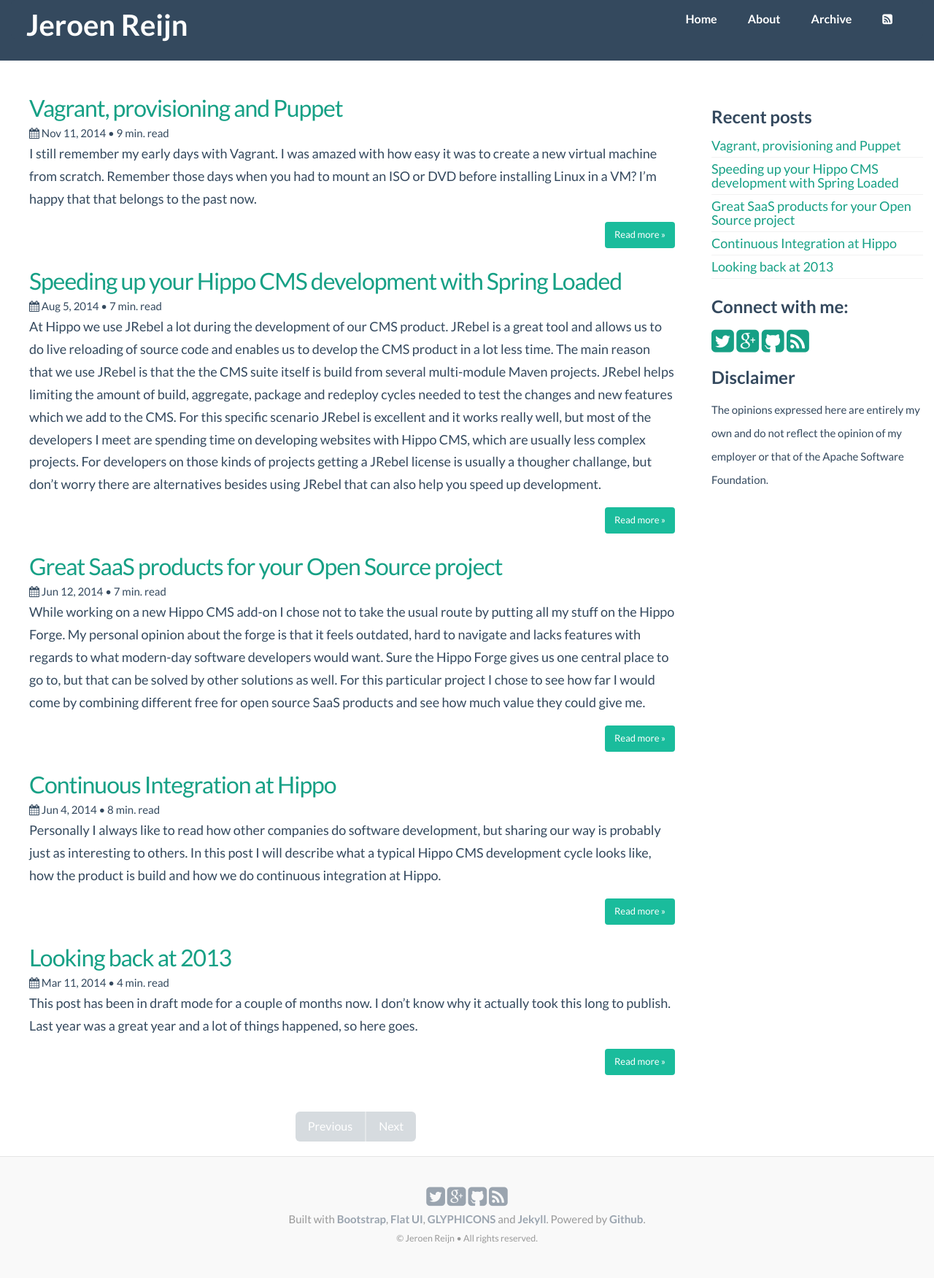
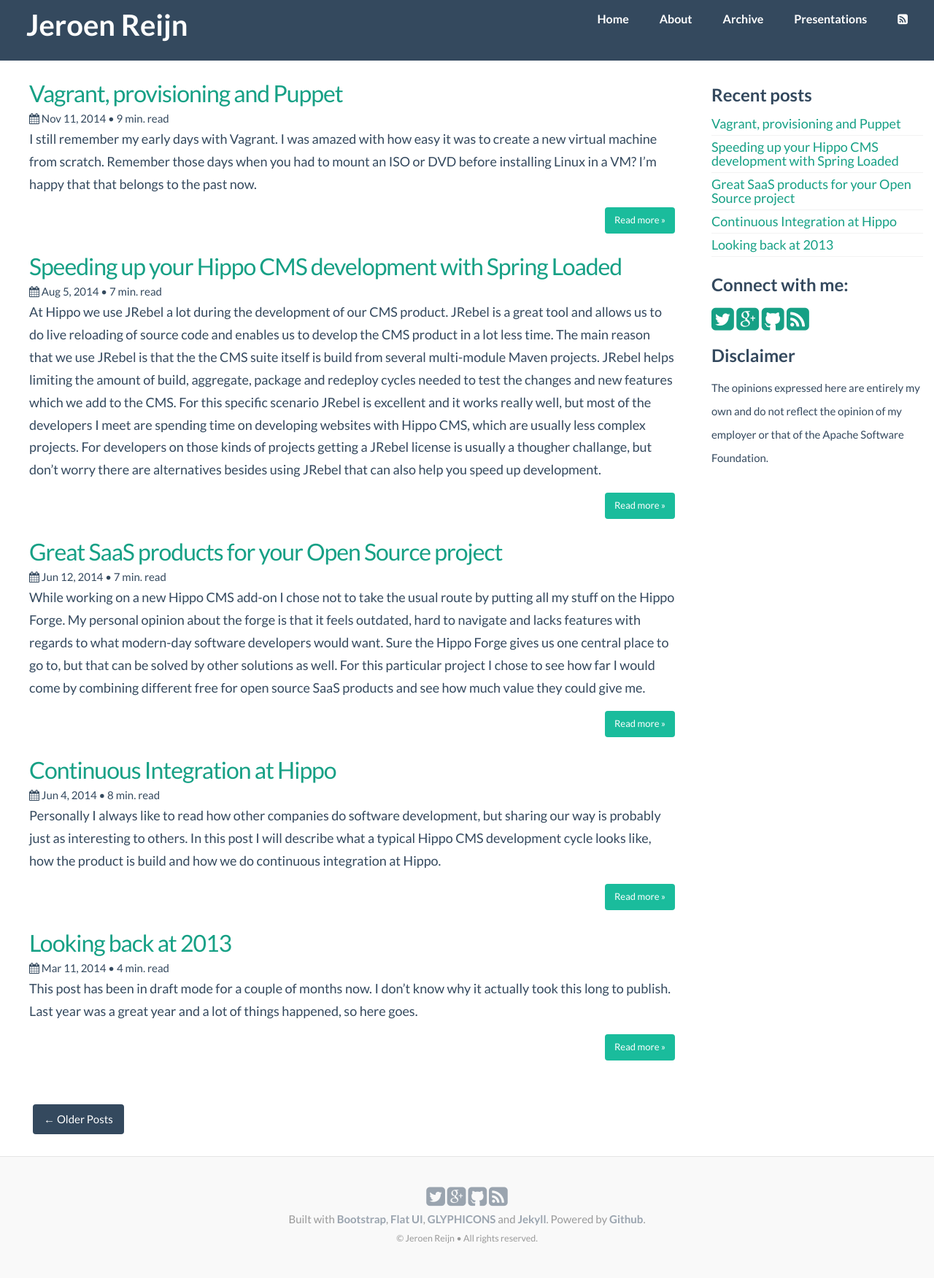
Before and after one commit to jreijn/jreijn.github.com, a Jekyll site: the page built from index.html, in a window 1280 px wide. Shown: the whole page at 73% size. Built offline with Jekyll 4.4.1, drawn with Linux system fonts in a browser that asks for light colours; Markdown is read by kramdown in place of the engine named in the settings; the list of posts is cut into pages by our own code.

Commit message:
Update styling. Added presentations section

```diff
--- a/_layouts/default.html
+++ b/_layouts/default.html
@@ -5,7 +5,7 @@
 
     <body>
         <div class="container-fluid navigation-bar">
-        <nav class="navbar navbar-inverse" role="navigation">
+        <nav class="navbar navbar-default navbar-static-top navbar-inverse" role="navigation">
             <div class="container-fluid">
                 <!-- Brand and toggle get grouped for better mobile display -->
                 <div class="navbar-header">
@@ -28,6 +28,9 @@
                         </li>
                         <li>
                             <a href="/archive.html">Archive</a>
+                        </li>
+                        <li>
+                            <a href="/presentations.html">Presentations</a>
                         </li>
                         <li><a href="http://feeds.feedburner.com/JeroenReijn" title="Atom/RSS feed" onclick=”javascript:pageTracker._trackPageview(‘feedburner’);”><i class="fa fa-rss-square"></i></a></li>
                     </ul>
--- a/css/main.css
+++ b/css/main.css
@@ -9,17 +9,45 @@
 h6,.h6 {font-size: 18px;}
 
 .left {
-    margin-top:50px;
+    padding-top: 10px;
     padding-left: 30px;
 }
 
 .sidebar {
-    margin-top:50px;
+    margin-top:20px;
 }
 
 .navigation-bar {
     background-color: #34495e;
 }
+
+.custom-pager {
+}
+
+#pager {
+    padding-top: 30px;
+    padding-bottom: 30px;
+}
+
+.shift-left {
+    float:left;
+}
+
+.shift-right {
+    float:right;
+}
+
+/*
+.text-left {
+    text-align: left;
+    float:left;
+}
+
+.text-right {
+    text-align: right;
+    float:right;
+}
+*/
 
 ul.sidebar-links {
   list-style-type: none;
@@ -70,6 +98,10 @@
 
 }
 
+.home {
+    padding-top: 20px;
+}
+
 .posts {
     list-style-type: none;
     padding-left: 10px;
@@ -91,12 +123,6 @@
 
 .bottom-banner {
     text-align:center;
-}
-
-.pagination {
-    float: left;
-    width: 100%;
-    text-align: center;
 }
 
 .bio-photo {
@@ -131,7 +157,7 @@
       padding-left: 10px;
   }
   .sidebar {
-/*      display:none;*/
+      padding-left: 20px;
   }
 
   .bottom-banner {
--- a/index.html
+++ b/index.html
@@ -16,23 +16,25 @@
     {% endfor %}
   </ul>
 
-  <div class="pagination">
-    <ul>
+  <div class="container-fluid" id="pager">
+    <div class="shift-left">
     {% if paginator.next_page %}
-        <li class="previous"><a href="/page{{paginator.next_page}}" class="btn btn-block btn-lg btn-primary">Previous</a></li>
+        <a href="/page{{paginator.next_page}}" class="btn btn-inverse">← Older Posts</a>
     {% else %}
-        <li class="previous"><a class="btn btn-block btn-lg">Previous</a></li>
+        <a class="btn btn-inverse">← Older Posts</a>
     {% endif %}
+    </div>
+    <div class="shift-right">
     {% if paginator.previous_page %}
         {% if paginator.page == 2 %}
-        <li class="next"><a href="/" class="btn btn-block btn-lg btn-primary">Next</a></li>
+        <a href="/" class="btn btn-inverse">Newer Posts →</a>
         {% else %}
-        <li class="next"><a href="/page{{paginator.previous_page}}" class="btn btn-block btn-lg btn-primary">Next</a></li>
+        <a href="/page{{paginator.previous_page}}" class="btn btn-inverse">Newer Posts →</a>
         {% endif %}
     {% else %}
-        <li class="next"><a class="btn btn-block btn-lg btn-primary">Next</a></li>
+
     {% endif %}
-    </ul>
+    </div>
 </div>
 
 </div>
```
Also changed, not shown: presentations.html (added, +18 -0 lines).
